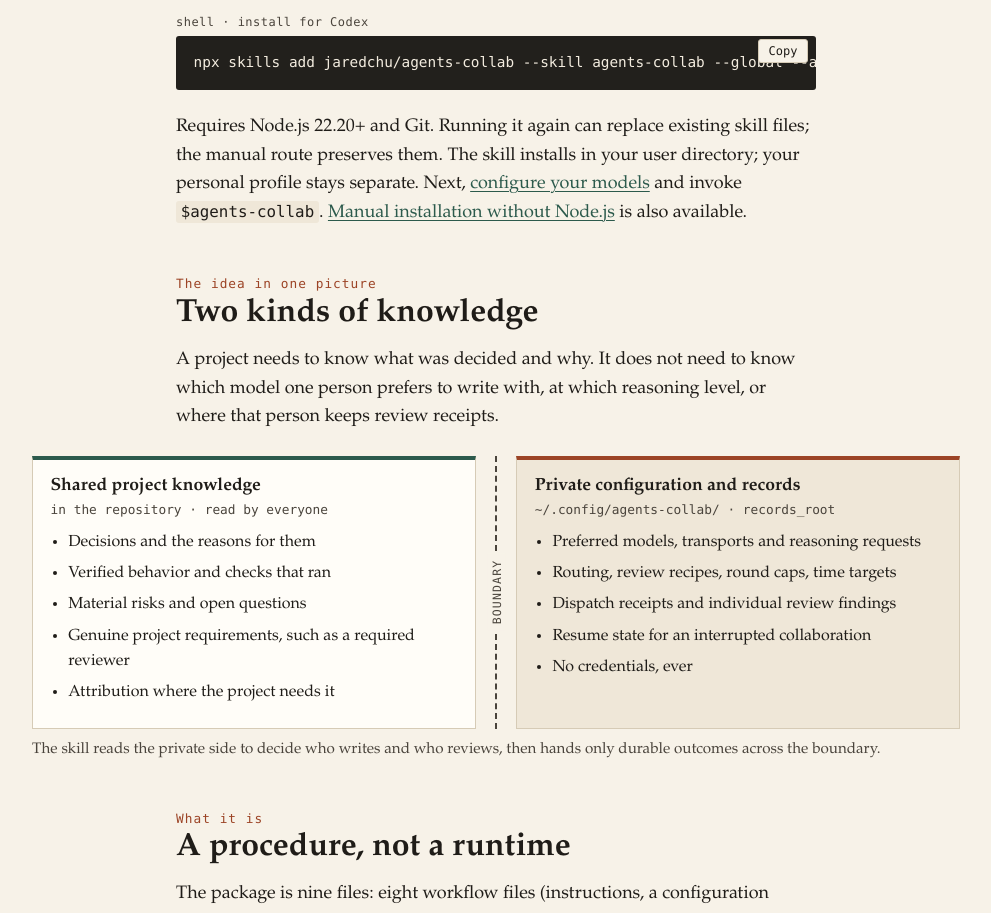
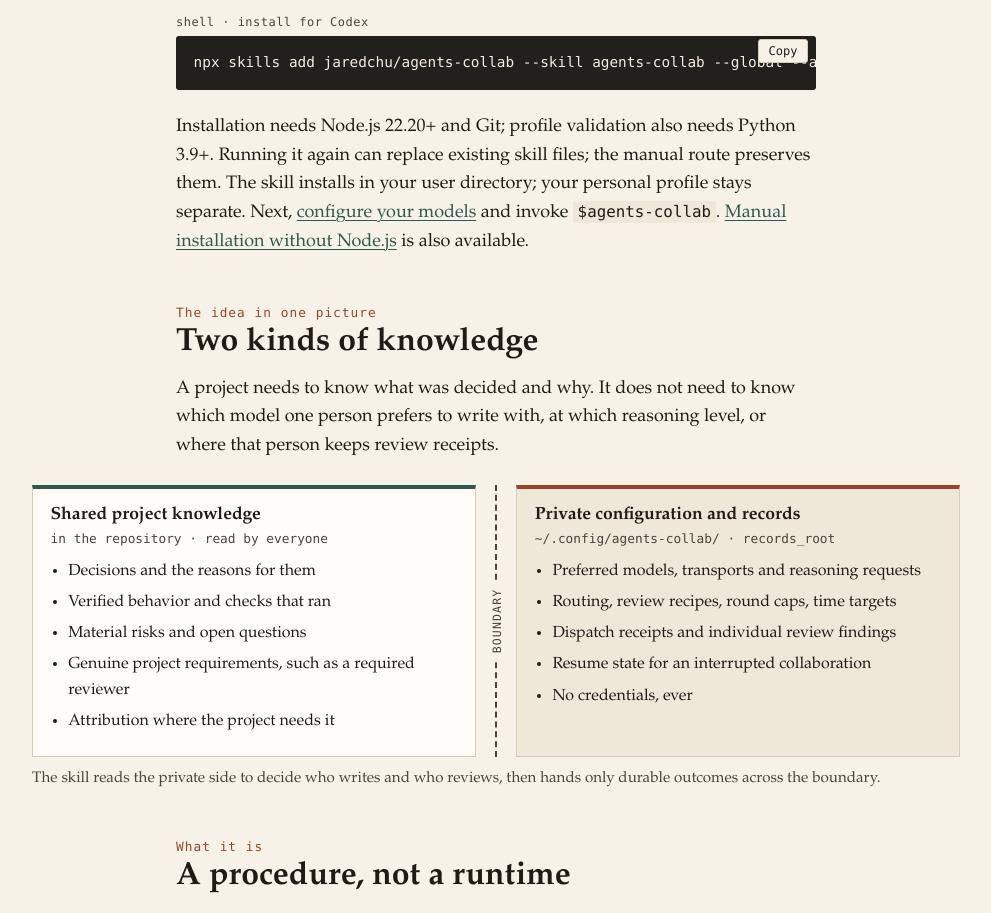
Before and after one commit to jaredchu/agents-collab, a plain HTML site: page website/index.html in a window 1280 px wide. Shown: the part 854-1767 px from the top of the page, without its empty margins (144-1135 px from the left). Drawn offline with Linux system fonts and the light colour scheme.

Commit message:
Clarify Python prerequisite for profile validation

```diff
--- a/website/index.html
+++ b/website/index.html
@@ -49,7 +49,7 @@
         <p class="code-label">shell · install for Codex</p>
         <pre><code id="install-command">npx skills add jaredchu/agents-collab --skill agents-collab --global --agent codex</code></pre>
       </div>
-      <p>Requires Node.js 22.20+ and Git. Running it again can replace existing skill files; the manual route preserves them. The skill installs in your user directory; your personal profile stays separate. Next, <a href="guide/#profile">configure your models</a> and invoke <code>$agents-collab</code>. <a href="guide/#manual">Manual installation without Node.js</a> is also available.</p>
+      <p>Installation needs Node.js 22.20+ and Git; profile validation also needs Python 3.9+. Running it again can replace existing skill files; the manual route preserves them. The skill installs in your user directory; your personal profile stays separate. Next, <a href="guide/#profile">configure your models</a> and invoke <code>$agents-collab</code>. <a href="guide/#manual">Manual installation without Node.js</a> is also available.</p>
 
       <h2 id="boundary"><span class="num">The idea in one picture</span>Two kinds of knowledge</h2>
       <p>A project needs to know what was decided and why. It does not need to know which model one person prefers to write with, at which reasoning level, or where that person keeps review receipts.</p>
```
Also changed, not shown: website/guide/index.html (+2 -1 lines), 3 other files.
